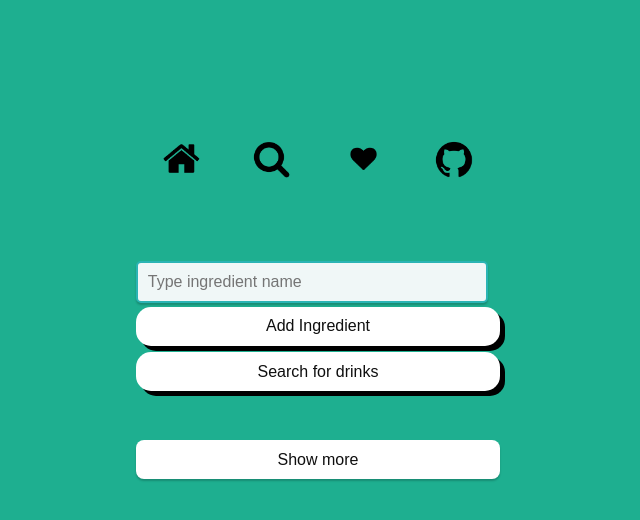
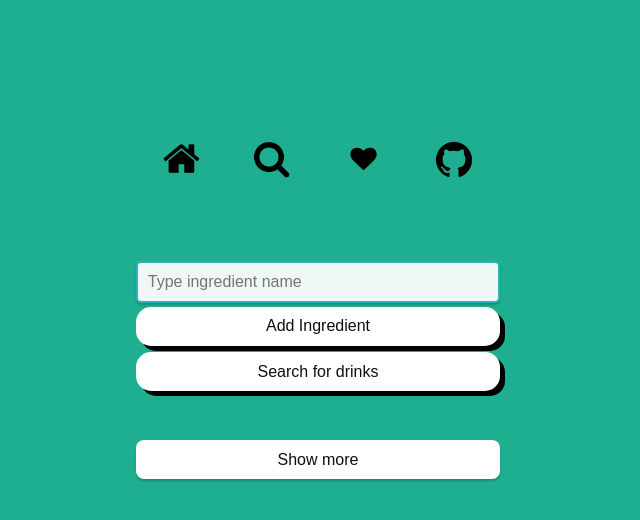
Before and after one commit to Remus7/Percentage, a Vue app in the folder Tauri-app/: page /search in a window 1280 px wide. Both pictures are taken after a click on the element "Yes". Shown: the top 520 px of the page, without its empty margins (322-962 px from the left). Built offline with nearby package versions, Linux system fonts and the light colour scheme.

Commit message:
modified:   Tauri-app/src/components/Search.vue

```diff
--- a/Tauri-app/src/components/Search.vue
+++ b/Tauri-app/src/components/Search.vue
@@ -191,7 +191,6 @@ function showMoreDrinks(): void{
 }
 
 input {
-  width: 90%;
   padding: 10px;
   border: 2px solid #2bb4b4;
   border-radius: 5px;
```
